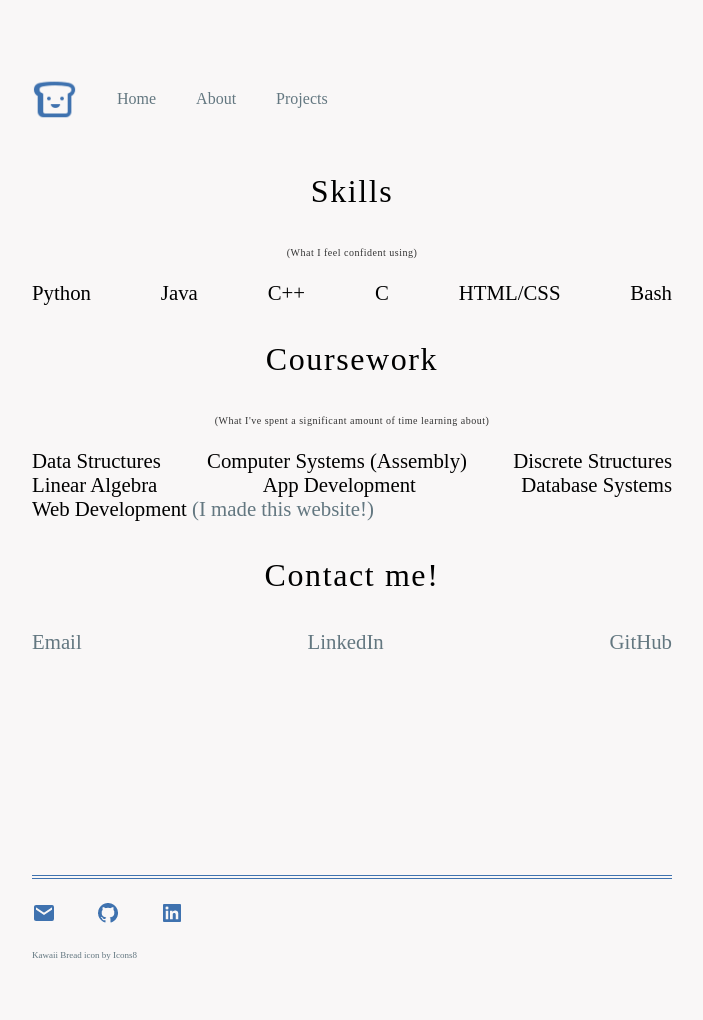
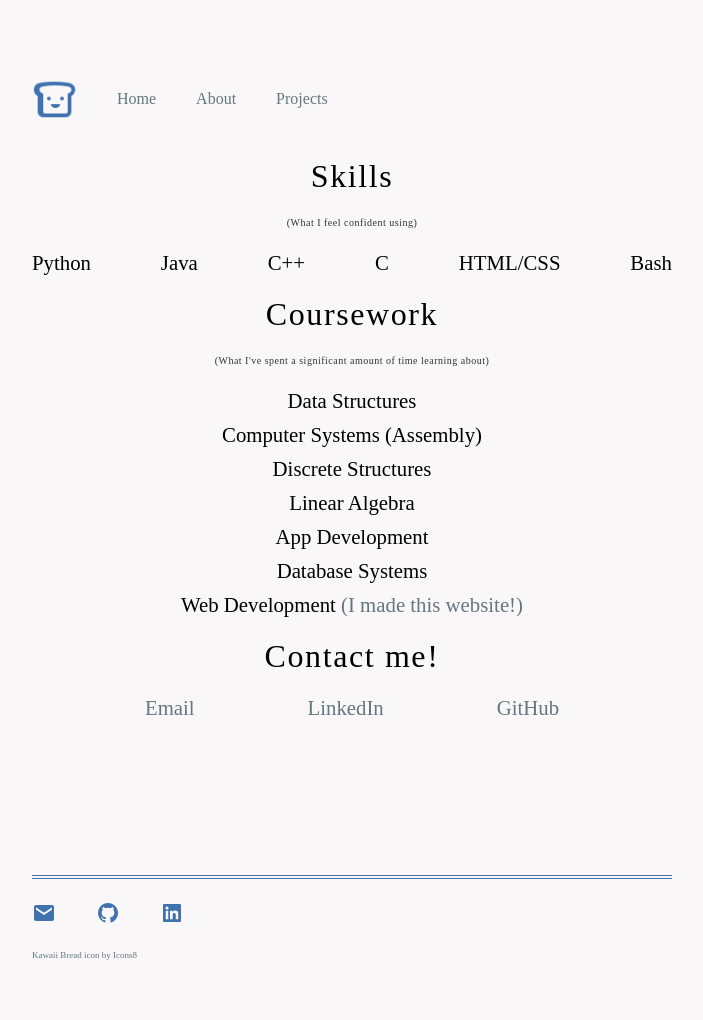
Before and after one commit to JayOrten/jayorten.github.io, a Jekyll site: the page built from about/index.html, in a window 1280 px wide. Shown: the whole page, without its empty margins (288-991 px from the left). Built offline with Jekyll 4.4.1, drawn with Linux system fonts in a browser that asks for light colours.

Commit message:
update css

```diff
--- a/about/index.html
+++ b/about/index.html
@@ -5,7 +5,7 @@ title: About
 <div>
     <h3>Skills</h3>
     <p class="smallText">(What I feel confident using)</p>
-    <ul class="itemList">
+    <ul class="skillList">
         <li>Python</li>
         <li>Java</li>
         <li>C++</li>
@@ -18,22 +18,22 @@ title: About
 <div>
     <h3>Coursework</h3>
     <p class="smallText">(What I've spent a significant amount of time learning about)</p>
-    <ul class="itemList">
+    <ul class="courseList">
         <li>Data Structures</li>
         <li>Computer Systems (Assembly)</li>
         <li>Discrete Structures</li>
         <li>Linear Algebra</li>
         <li>App Development</li>
         <li>Database Systems</li>
-        <li>Web Development <a href="https://github.com/JayOrten/jayorten.github.io">(I made this website!)</a></li>
+        <li>Web Development <a href="https://github.com/JayOrten/jayorten.github.io" target="_blank">(I made this website!)</a></li>
     </ul>
 </div>
 
 <div>
     <h3>Contact me!</h3>
-    <ul class="itemList">
-        <li><a href="mailto:jay.orten@gmail.com">Email</a></li>
-        <li><a href="https://www.linkedin.com/in/jayorten/">LinkedIn</a></li>
-        <li><a href="https://github.com/jayorten">GitHub</a></li>
+    <ul class="skillList contactList">
+        <li><a href="mailto:jay.orten@gmail.com" target="_blank">Email</a></li>
+        <li><a href="https://www.linkedin.com/in/jayorten/" target="_blank">LinkedIn</a></li>
+        <li><a href="https://github.com/jayorten" target="_blank">GitHub</a></li>
     </ul>
 </div>
--- a/css/styles.css
+++ b/css/styles.css
@@ -60,7 +60,7 @@ h3 {
     font-size: 2em;
     font-weight: 200;
     letter-spacing: 0.05em;
-    line-height: 45px;
+    line-height: 15px;
 }
 
 p {
@@ -97,7 +97,7 @@ ul.posts li {
     letter-spacing: 0.05em;
 }
 
-.itemList {
+.skillList {
     display: flex;
     flex-direction: row;
     flex-wrap: wrap;
@@ -106,3 +106,17 @@ ul.posts li {
     list-style: none;
     font-size: 1.3em;
 }
+
+.courseList {
+    display: flex;
+    flex-direction: column;
+    align-items: center;
+    padding: 0px;
+    list-style: none;
+    font-size: 1.3em;
+    gap: 10px;
+}
+
+.contactList {
+    justify-content: space-evenly;
+}
```
